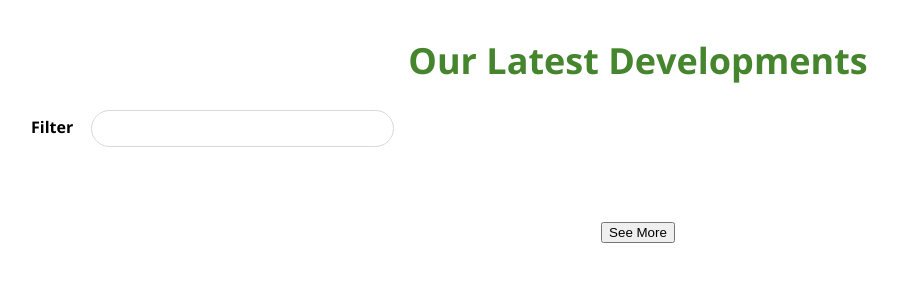
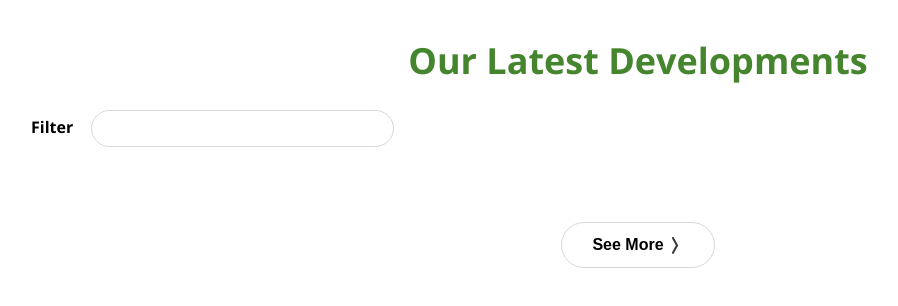
Before and after one commit to romanjsdev/fuse8, a plain HTML site: page index.html in a window 1280 px wide. Shown: the whole page, without its empty margins (2-900 px from the left). Drawn offline with nearby package versions, Linux system fonts and the light colour scheme; no server answers.

Commit message:
some fixes

```diff
--- a/src/script.js
+++ b/src/script.js
@@ -27,7 +27,7 @@ const render = async(data) =>{
 const getCardTemplate = (el) => `<div class="card">
 			<a href="https://603e38c548171b0017b2ecf7.mockapi.io/homes/details/${el.id}">
 			<div class="card__img">
-				<img src="/img/image.jpg">
+				<img src="/img/image.jpg" alt="${el.title}">
 				<p class="card__type ${el.type == 'IndependentLiving' ? 'blue':'orange'}">${el.type}</p>
 			</div>
 			<div class="card__body">
--- a/style/style.scss
+++ b/style/style.scss
@@ -50,15 +50,18 @@ p{
 	.container{
 		display: flex;
 		flex-wrap: wrap;
-		justify-content: space-between;
+		justify-content: flex-start;
 		.card{
 			width: 32.3%;
-			margin: 1.5rem 0;
+			margin: 1.5rem 0.6rem;
 			@media (max-width: 769px){
 				width: 49%;
 			}
 			@media (max-width: 426px){
 				width: 100%;
+			}
+			&:hover{
+				box-shadow: 0px 0px 15px rgba(0, 0, 0, 0.2);
 			}
 			&__img{
 				position: relative;
@@ -125,6 +128,29 @@ p{
 	button{
 		display: block;
 		margin: 5rem auto;
+		padding: 1rem 5rem 1rem 3rem;
+		border: 1px solid #D8D8D8;
+		box-sizing: border-box;
+		border-radius: 25px;
+		background-color: #FFF;
+		font-size: 1.6rem;
+		font-weight: 700;
+		line-height: 2.4rem;
 		cursor: pointer;
+		position: relative;
+		transition: 0.3s;
+		&::after{
+			content: "";
+    		display: block;
+    		background: url(../img/arrow.svg) no-repeat;
+    		width: 2.2rem;
+    		height: 2.0rem;
+    		top: 1.4rem;
+    		right: 2rem;
+    		position: absolute;
+		}
+		&:hover{
+			box-shadow: 0px 0px 15px rgba(0, 0, 0, 0.2);
+		}
 	}
 }
```
Also changed, not shown: img/arrow.svg (added), style/style.css, 1 other file.
